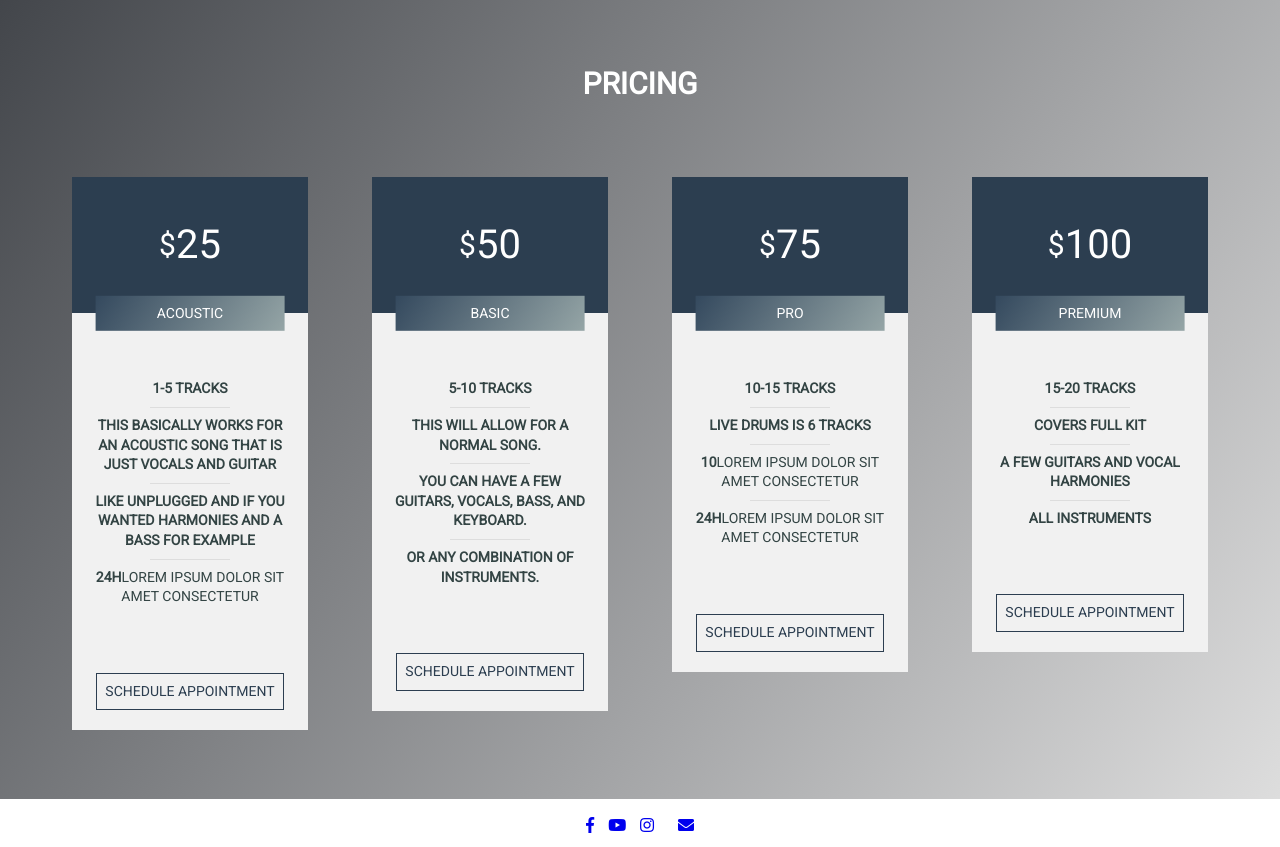
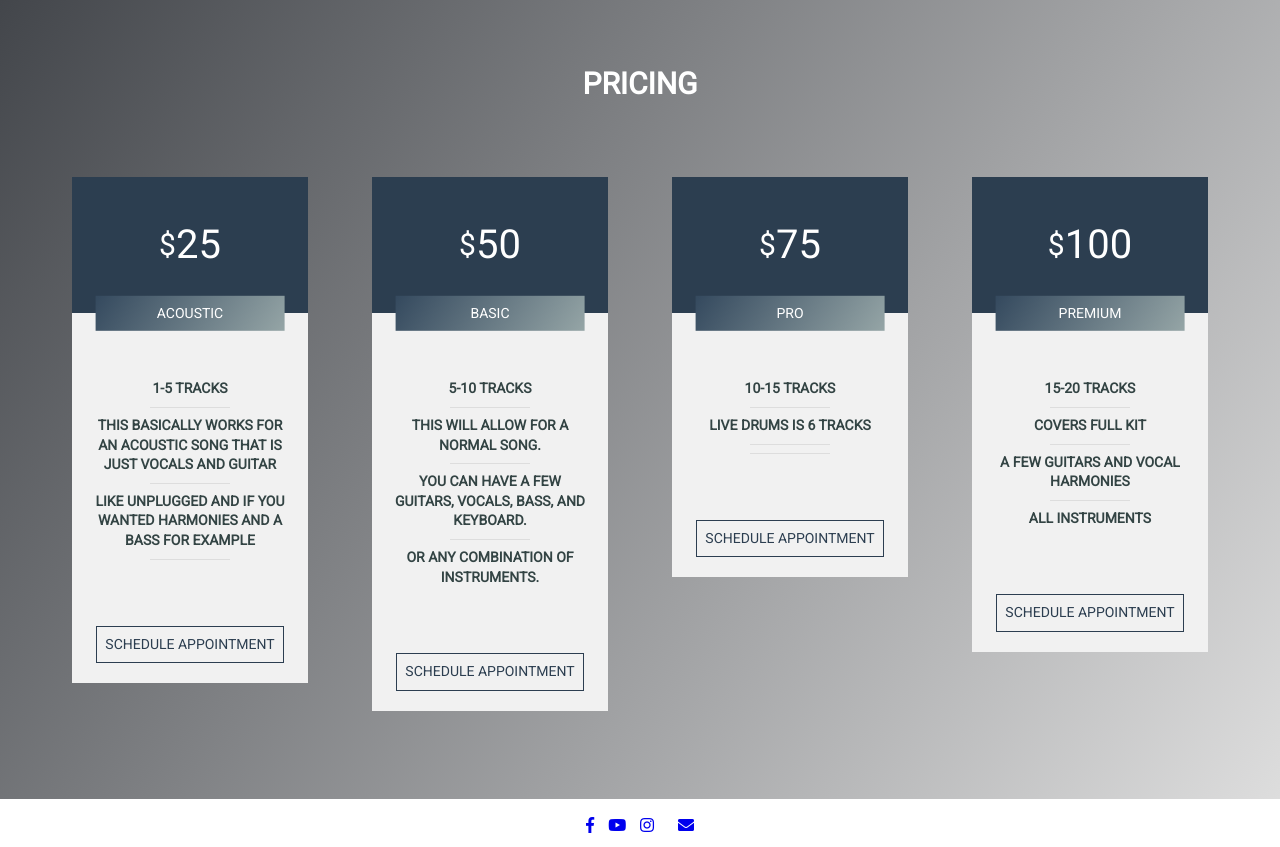
Before and after one commit to CESAR-JARAMILLO/Love-Soul-Client-Site, a Flask app: page / in a window 1280 px wide. Shown: the part 1765-2612 px from the top of the page. Run offline with Flask 2, Linux system fonts and the light colour scheme.

Commit message:
updated pricing section

```diff
--- a/templates/index.html
+++ b/templates/index.html
@@ -117,7 +117,7 @@
           <div class="pricing-border"></div>
           <li><strong>like unplugged and if you wanted harmonies and a bass for example </strong></li>
           <div class="pricing-border"></div>
-          <li><strong>24h</strong>Lorem ipsum dolor sit amet consectetur</li>
+          <li><strong></strong></li>
         </ul>
         <a href="/contact">Schedule Appointment</a>
       </div>
@@ -149,9 +149,9 @@
           <div class="pricing-border"></div>
           <li><strong>Live Drums is 6 tracks</strong></li>
           <div class="pricing-border"></div>
-          <li><strong>10</strong>Lorem ipsum dolor sit amet consectetur</li>
+          <li><strong></strong></li>
           <div class="pricing-border"></div>
-          <li><strong>24h</strong>Lorem ipsum dolor sit amet consectetur</li>
+          <li><strong></strong></li>
         </ul>
         <a href="/contact">Schedule Appointment</a>
       </div>
```
